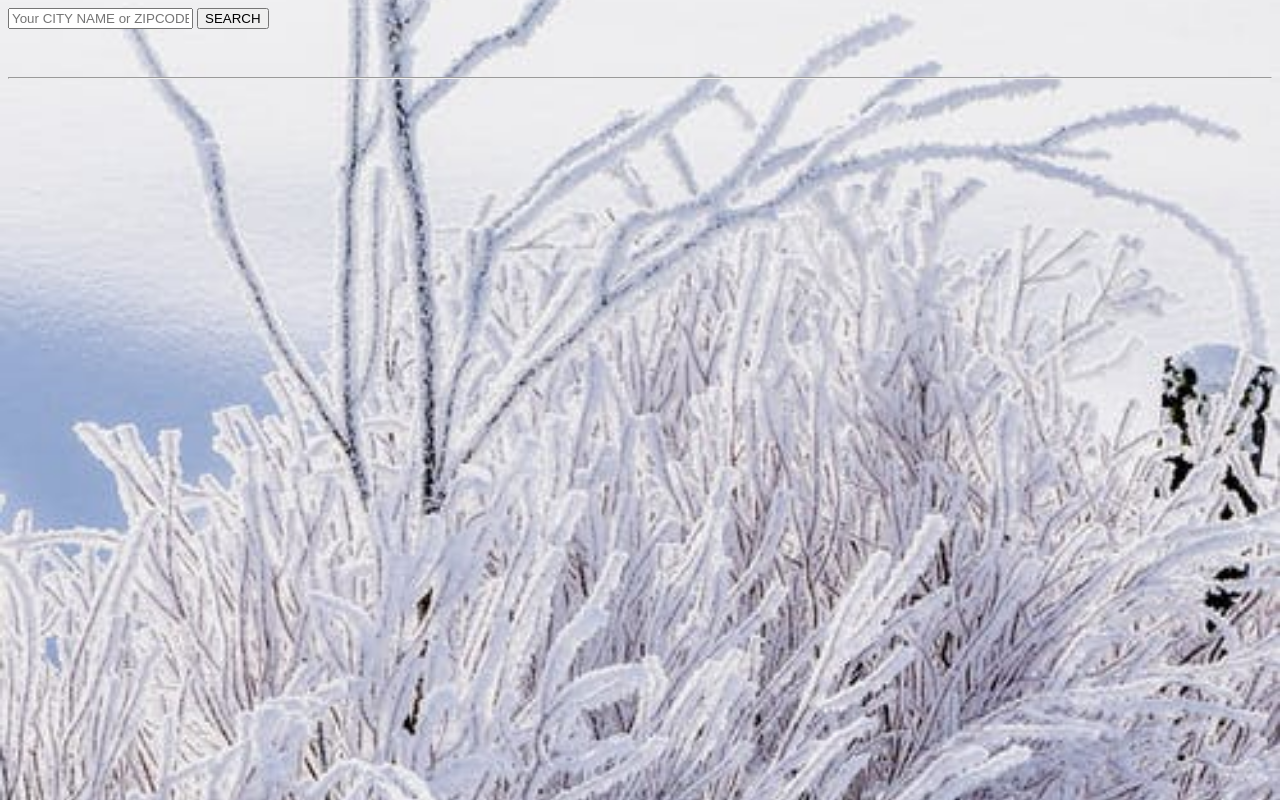
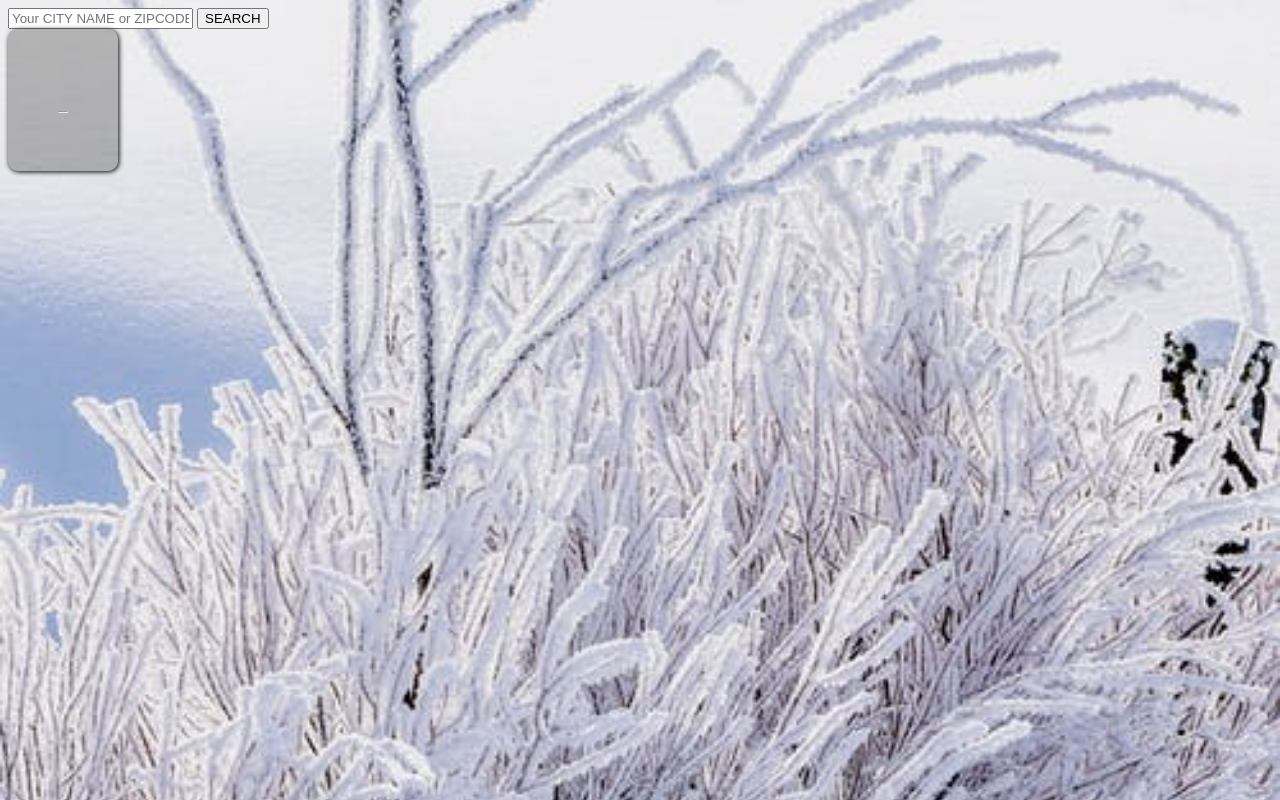
Before and after one commit to codershona/weather-app-pure-javascript, a plain HTML site: page index.html in a window 1280 px wide. Drawn offline with Linux system fonts and the light colour scheme.

Commit message:
styling weather container and container header done

```diff
--- a/style.css
+++ b/style.css
@@ -6,6 +6,20 @@ body {
   color: white;
   text-shadow: 2px 2px 1px black;
   font-family: "Palatino Linotype", "Book Antiqua", Palatino, serif;
+}
+#weatherContainer {
+  background-color: rgba(0, 0, 0, 0.25);
+  box-shadow: 1px 1px 5px black;
+  padding: 50px;
+  border-radius: 10px;
+  position: absolute;
+  /* visibility: hidden; */
+}
 
 
+#weatherContainer h1 {
+  margin: 5px;
+  font-size: 42px;
+  font-family: "Lucida Sans Unicode", "Lucida Grande", sans-serif;
+
 }
```
